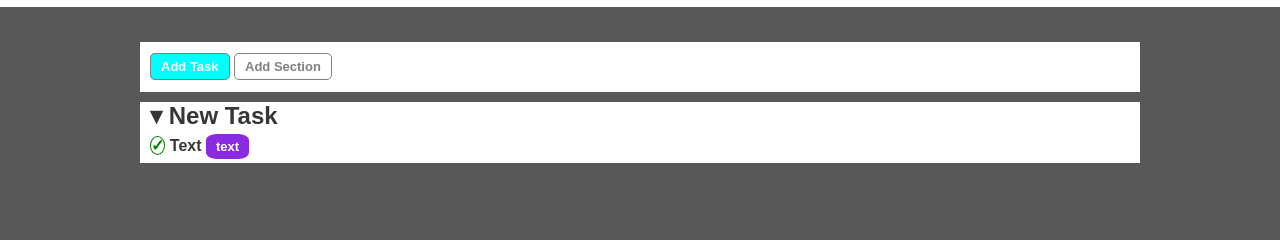
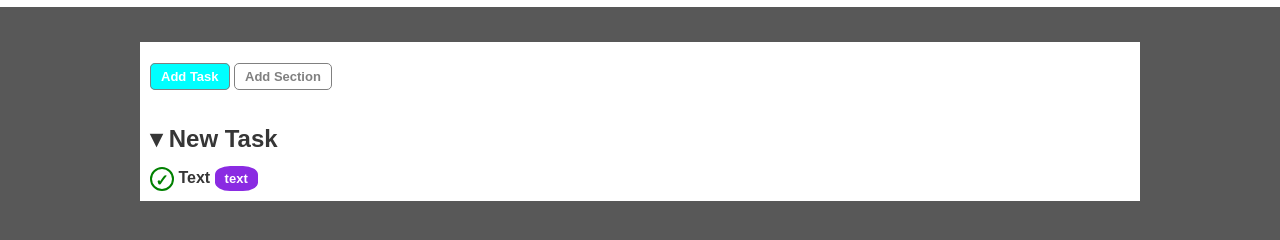
Before and after one commit to FrancescaRomagnoli/html-css-toboolist, a plain HTML site: page index.html in a window 1280 px wide. Shown: the part 64-304 px from the top of the page. Drawn offline with Linux system fonts and the light colour scheme.

Commit message:
add checklist checkbox

```diff
--- a/css/style.css
+++ b/css/style.css
@@ -15,7 +15,7 @@ body {
 
 .container {
     margin: 0 auto;
-    padding: 0 10px;
+    padding: 10px 10px;
     width: 1000px;
     max-width: 100%;
     background-color: white;
@@ -89,25 +89,30 @@ h1 {
 
 .checklist {
     list-style-type: none;
-    line-height: 2rem;
+    line-height: 1.5rem;
 }
 
 .checkbox {
+    display: inline-block;
     color: green;
-    border: 1px solid currentColor;
     border-radius: 50%;
-
+    border: 2px solid currentColor;
+    width: 1.5rem;
+    height: 1.5rem;
+    text-align: center;
+    vertical-align: middle;
 }
 
 .task-section-title {
     font-weight: 800;
     color: #363636;
+    padding: 13px 0;
 }
 
 .task-category {
     background-color: blueviolet;
     color: white;
-    border-radius: 25%;
+    border-radius: 35%;
     padding: 5px 10px;
     font-size: 13px;
 }
```
